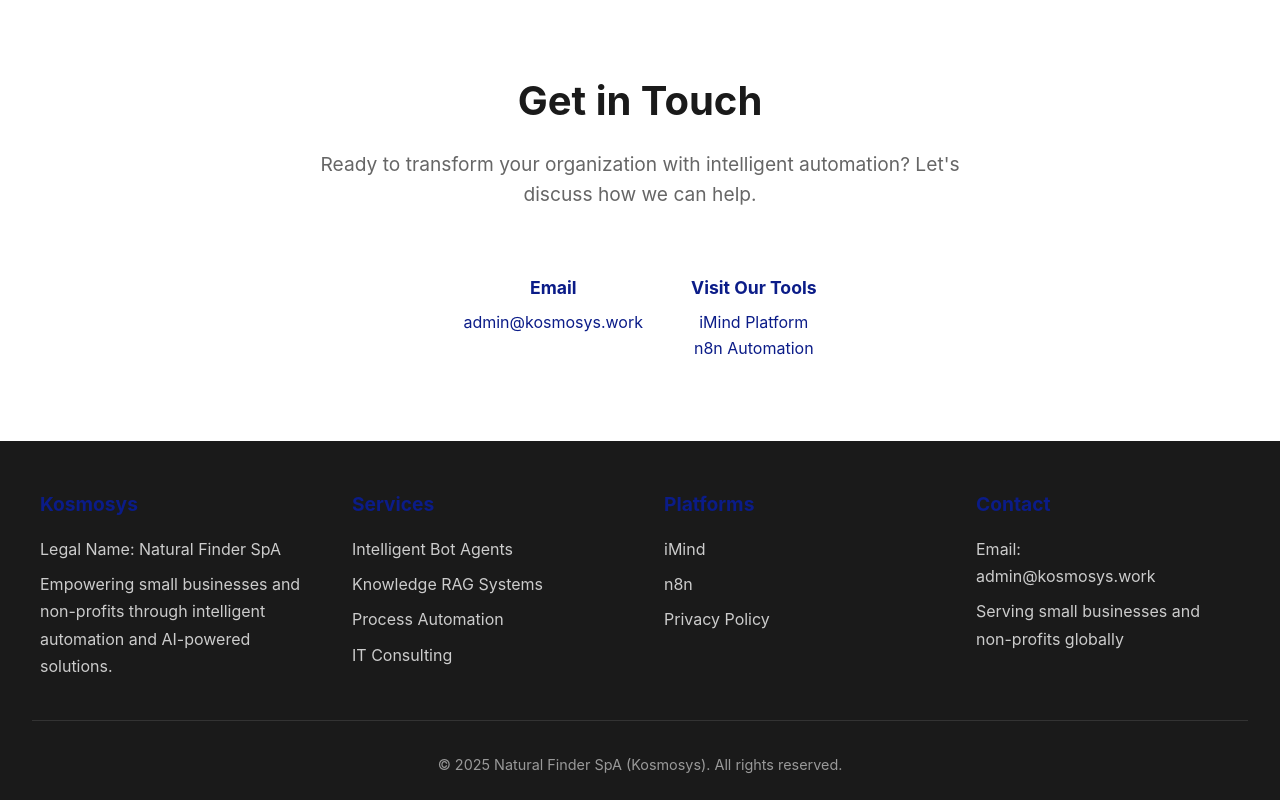
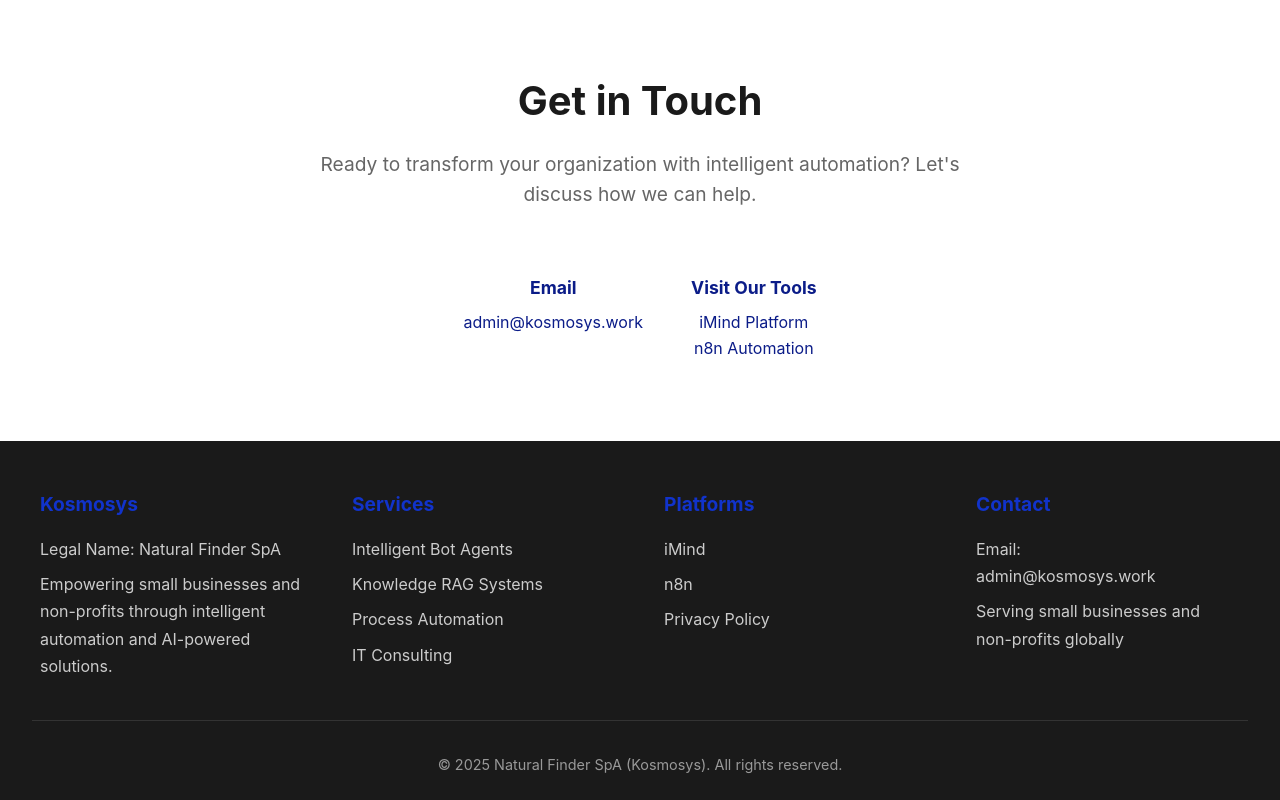
Before and after one commit to naturalfinder-os/naturalfinder-os.github.io, a plain HTML site: page index.html in a window 1280 px wide. Shown: the part 3122-3922 px from the top of the page. Drawn offline with Linux system fonts and the light colour scheme.

Commit message:
Update index.html

```diff
--- a/index.html
+++ b/index.html
@@ -338,7 +338,7 @@
 
         .footer-section h3 {
             margin-bottom: 1rem;
-            color: #0b1c88;
+            color: #1133cb;
             font-size: 1.2rem;
         }
 
```
